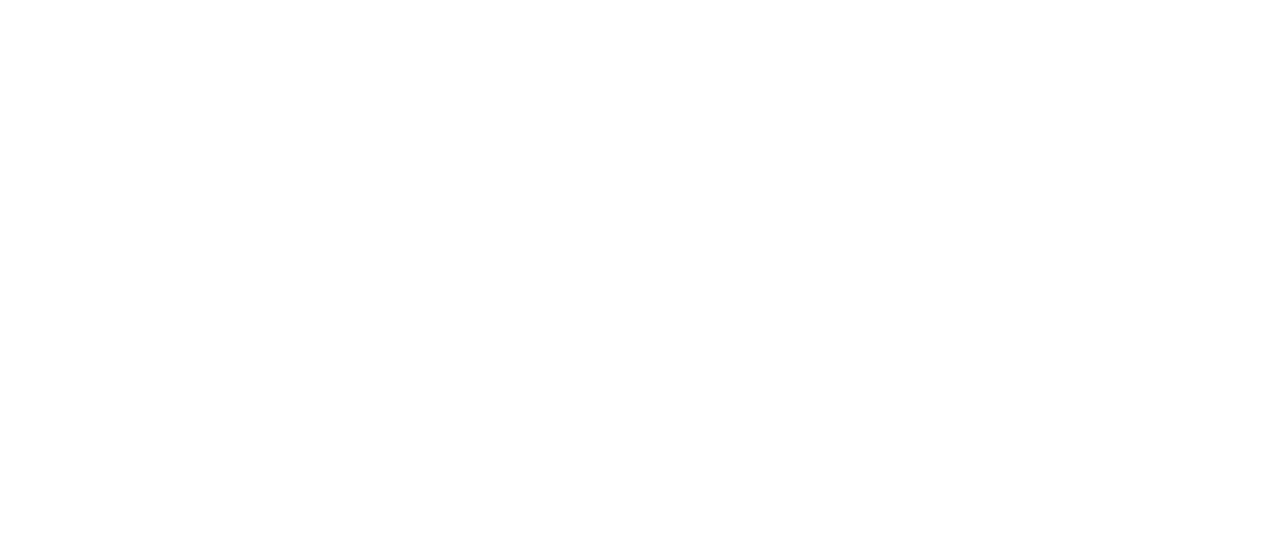
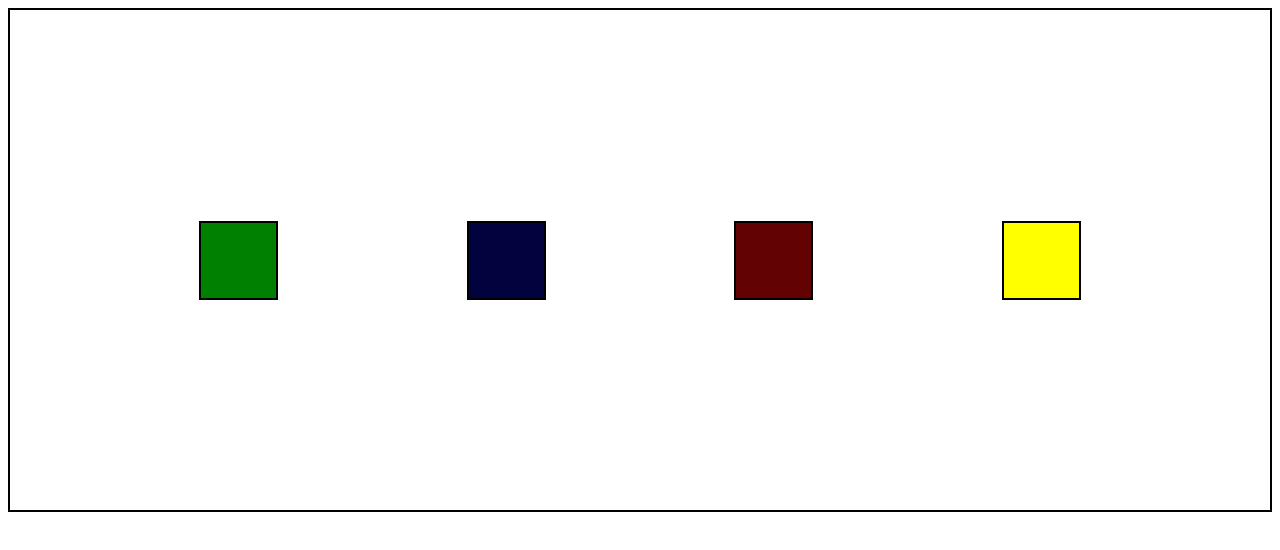
Before and after one commit to ismora/C1_2026_SOFT11, a plain HTML site: page flexbox/index.html in a window 1280 px wide. Drawn offline with Linux system fonts and the light colour scheme.

Commit message:
[new]: Introduccion eje principal y eje secundario
semana 4/5

```diff
--- a/flexbox/css/index.css
+++ b/flexbox/css/index.css
@@ -0,0 +1,34 @@
+#sctContenedor{
+    border: 2px solid black;
+    height: 500px;
+
+    display: flex;
+
+    flex-direction: row;
+
+    justify-content: space-evenly;
+
+    align-items: center;
+}
+
+.cuadrado{
+    width: 75px;
+    height: 75px;
+    border: 2px solid #000;
+}
+
+.verde{
+        background-color: green;
+}
+
+.rojo{
+        background-color: rgb(99, 2, 2);
+}
+
+.azul{
+        background-color: rgb(2, 2, 63);
+}
+
+.amarillo{
+       background-color: yellow;
+}
--- a/flexbox/index.html
+++ b/flexbox/index.html
@@ -8,7 +8,7 @@
         </head>
         <body>
             <section id ="sctContenedor">
-                <div class="cuadrado verde">
+                <div class="cuadrado verde"></div>
                 <div class="cuadrado azul"></div>
                 <div class="cuadrado rojo"></div>
                 <div class="cuadrado amarillo"></div>
```
